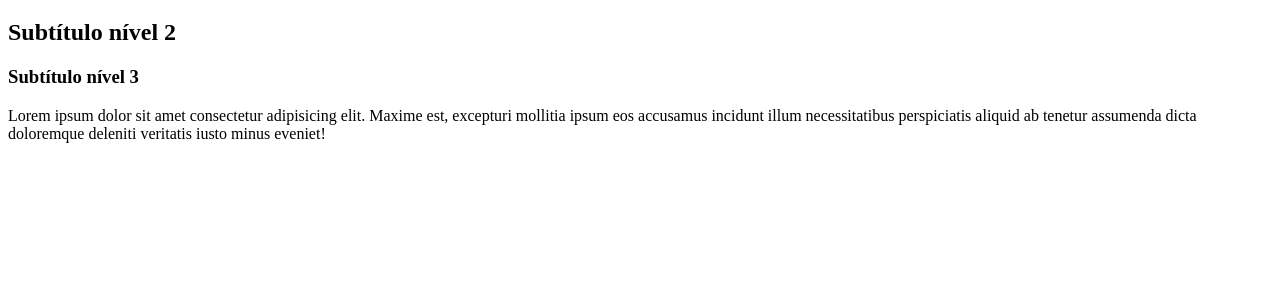
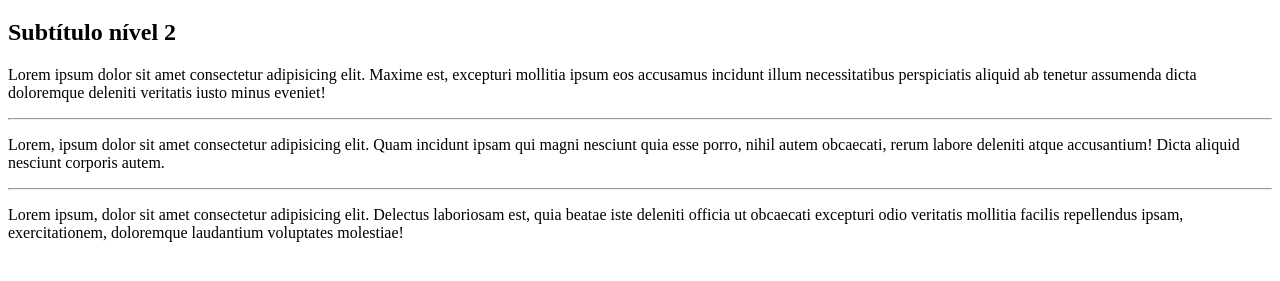
Before and after one commit to BareaDeveloper/OlaMundo, a plain HTML site: page site-html/index.html in a window 1280 px wide. Shown: the part 61-342 px from the top of the page. Drawn offline with Linux system fonts and the light colour scheme.

Commit message:
Última modificação

```diff
--- a/site-html/index.html
+++ b/site-html/index.html
@@ -8,7 +8,10 @@
 <body>
     <h1>Olá Mundo</h1>
     <h2>Subtítulo nível 2</h2>
-    <h3>Subtítulo nível 3</h3>
     <p>Lorem ipsum dolor sit amet consectetur adipisicing elit. Maxime est, excepturi mollitia ipsum eos accusamus incidunt illum necessitatibus perspiciatis aliquid ab tenetur assumenda dicta doloremque deleniti veritatis iusto minus eveniet!</p>
+    <hr>
+    <p>Lorem, ipsum dolor sit amet consectetur adipisicing elit. Quam incidunt ipsam qui magni nesciunt quia esse porro, nihil autem obcaecati, rerum labore deleniti atque accusantium! Dicta aliquid nesciunt corporis autem.</p>
+    <hr>
+    <p>Lorem ipsum, dolor sit amet consectetur adipisicing elit. Delectus laboriosam est, quia beatae iste deleniti officia ut obcaecati excepturi odio veritatis mollitia facilis repellendus ipsam, exercitationem, doloremque laudantium voluptates molestiae!</p>
 </body>
 </html>
```
